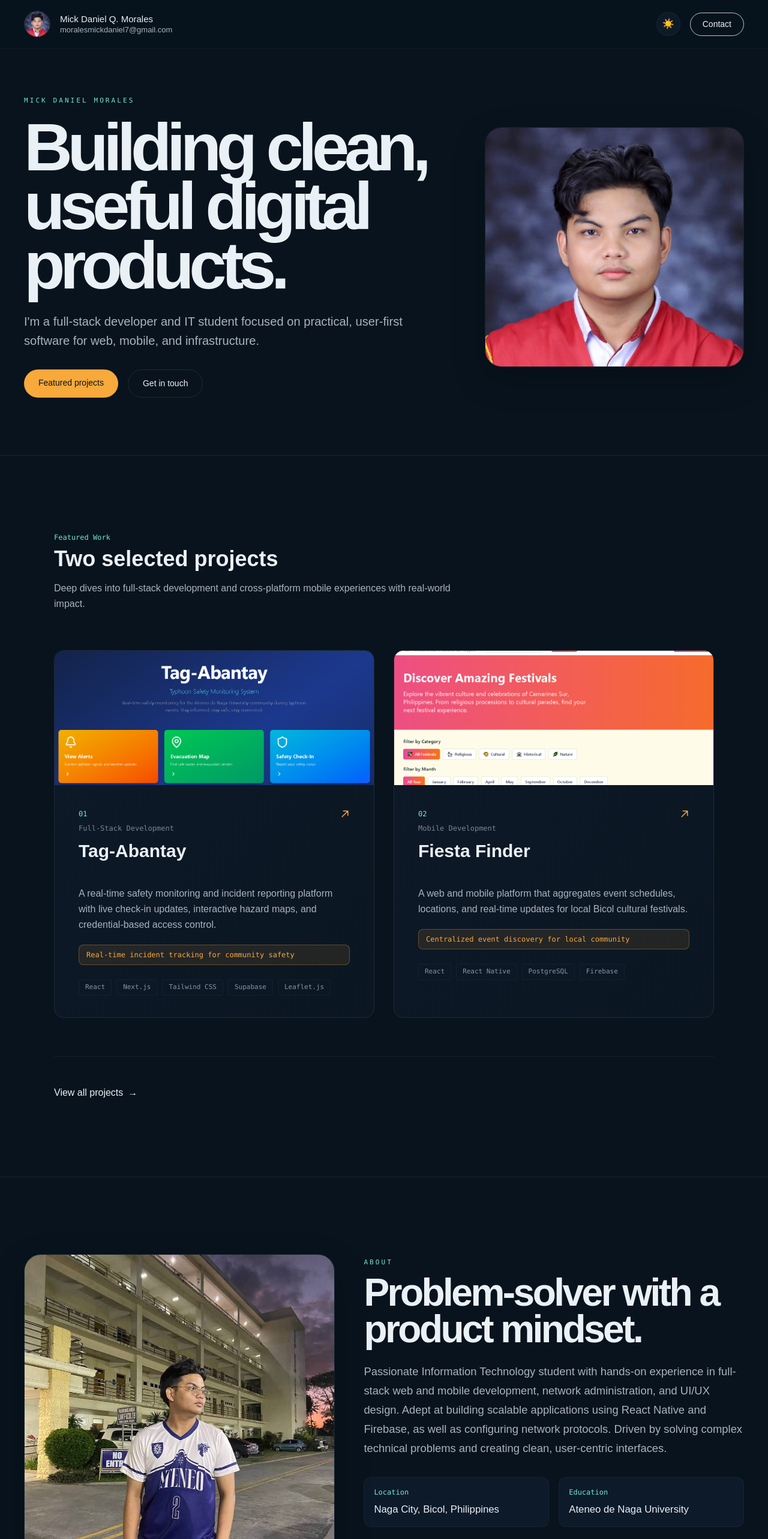
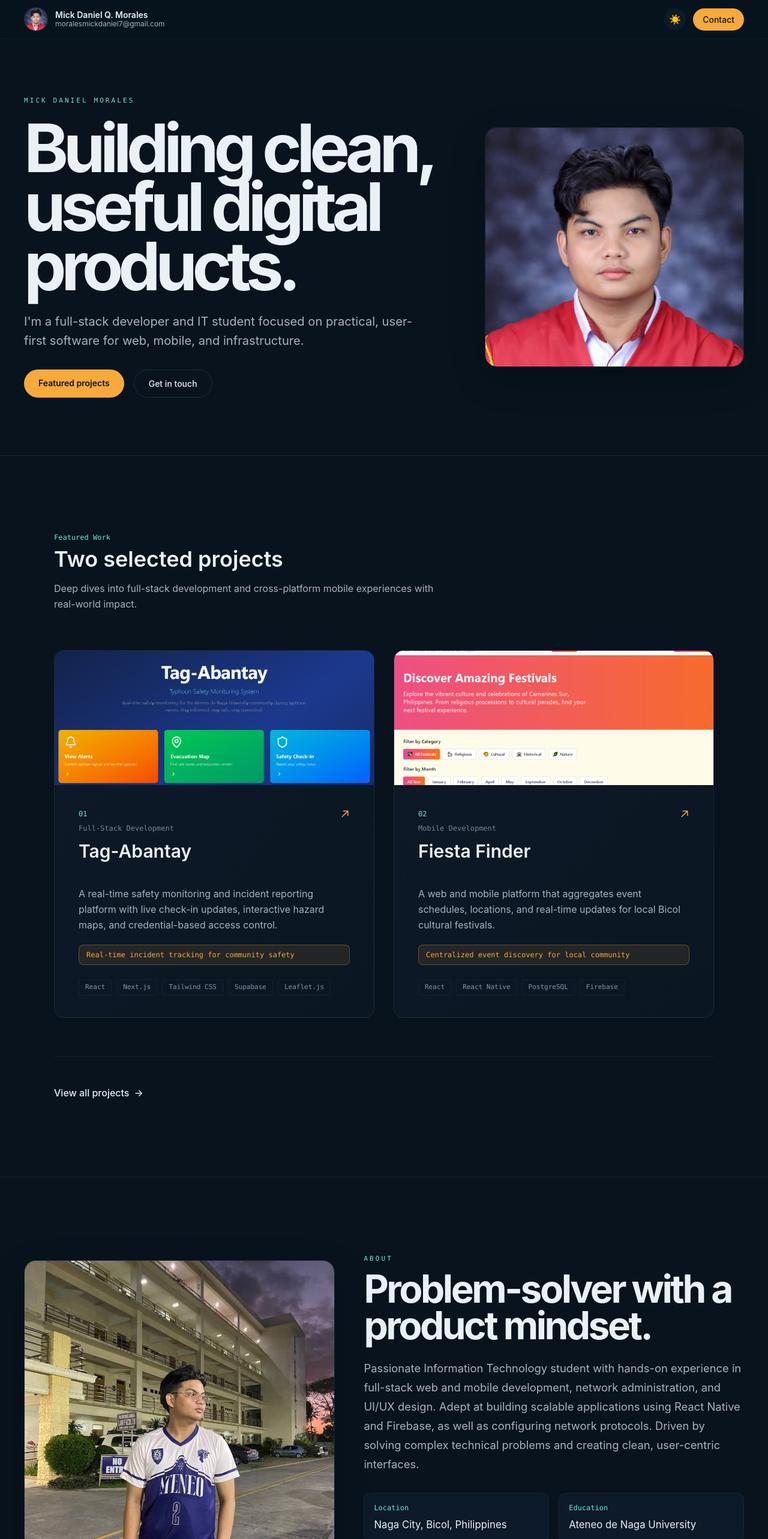
Before and after one commit to mdmorales-byte/dnlmrlss, a Next.js app: page / in a window 1280 px wide. Shown: the top 2566 px of the page at 60% size. Built offline with nearby package versions, Linux system fonts and the light colour scheme.

Commit message:
Modernize light mode design with Facebook-inspired aesthetic

```diff
--- a/app/globals.css
+++ b/app/globals.css
@@ -12,9 +12,9 @@ html {
 
 body {
   margin: 0;
-  background: #ffffff;
-  color: #1a1a1a;
-  font-family: Arial, Helvetica, sans-serif;
+  background: #f0f2f5;
+  color: #050505;
+  font-family: -apple-system, BlinkMacSystemFont, 'Segoe UI', Roboto, Oxygen, Ubuntu, Cantarell, sans-serif;
 }
 
 html.dark body {
--- a/components/About.jsx
+++ b/components/About.jsx
@@ -3,10 +3,10 @@ import { profile } from '@/lib/data';
 
 export default function About() {
   return (
-    <section id="about" className="border-t border-gray-300/70 dark:border-line/70 py-24 md:py-32">
+    <section id="about" className="border-t border-line-light/70 dark:border-line/70 py-24 md:py-32">
       <div className="mx-auto max-w-[1280px] px-6 md:px-10">
         <div className="grid gap-12 md:grid-cols-[0.9fr_1.1fr] md:items-center">
-          <div className="relative h-[540px] overflow-hidden rounded-[28px] border border-gray-300/60 dark:border-line/60 bg-gray-100/60 dark:bg-panel/60 shadow-[0_20px_60px_rgba(0,0,0,0.1)] dark:shadow-[0_20px_60px_rgba(0,0,0,0.2)]">
+          <div className="relative h-[540px] overflow-hidden rounded-[20px] border border-line-light/60 dark:border-line/60 bg-white dark:bg-panel/60 shadow-card-light dark:shadow-[0_20px_60px_rgba(0,0,0,0.2)]">
             <Image
               src="/images/Fashion.jpg"
               alt="Mick Daniel Morales"
@@ -18,26 +18,26 @@ export default function About() {
 
           <div className="flex flex-col justify-center">
             <p className="mb-3 font-mono text-[11px] uppercase tracking-[0.28em] text-signal2">About</p>
-            <h2 className="max-w-[620px] text-4xl font-semibold tracking-[-0.055em] text-gray-900 dark:text-paper md:text-[4rem] md:leading-[0.95]">
+            <h2 className="max-w-[620px] text-4xl font-bold tracking-[-0.055em] text-paper-light dark:text-paper md:text-[4rem] md:leading-[0.95]">
               Problem-solver with a product mindset.
             </h2>
-            <p className="mt-6 max-w-[660px] text-[1.03rem] leading-8 text-gray-600 dark:text-fog md:text-[1.15rem]">
+            <p className="mt-6 max-w-[660px] text-[1.03rem] leading-8 text-fog-light dark:text-fog md:text-[1.15rem]">
               {profile.bio}
             </p>
 
             <div className="mt-8 grid gap-4 sm:grid-cols-2">
-              <div className="rounded-xl border border-gray-300/60 dark:border-line/60 bg-gray-100 dark:bg-[#0d1a29] p-4">
+              <div className="rounded-xl border border-line-light/60 dark:border-line/60 bg-white dark:bg-[#0d1a29] p-4 shadow-card-light dark:shadow-none">
                 <p className="font-mono text-xs text-signal2">Location</p>
-                <p className="mt-2 text-[1.05rem] text-gray-900 dark:text-paper">{profile.location}</p>
+                <p className="mt-2 text-[1.05rem] text-paper-light dark:text-paper">{profile.location}</p>
               </div>
-              <div className="rounded-xl border border-gray-300/60 dark:border-line/60 bg-gray-100 dark:bg-[#0d1a29] p-4">
+              <div className="rounded-xl border border-line-light/60 dark:border-line/60 bg-white dark:bg-[#0d1a29] p-4 shadow-card-light dark:shadow-none">
                 <p className="font-mono text-xs text-signal2">Education</p>
-                <p className="mt-2 text-[1.05rem] text-gray-900 dark:text-paper">{profile.school}</p>
+                <p className="mt-2 text-[1.05rem] text-paper-light dark:text-paper">{profile.school}</p>
               </div>
             </div>
 
             <div className="mt-8">
-              <a href="#contact" className="inline-flex rounded-full bg-signal px-6 py-3 text-[15px] font-medium text-gray-900 dark:text-ink transition hover:bg-signal/90">
+              <a href="#contact" className="inline-flex rounded-full bg-signal px-6 py-3 text-[15px] font-semibold text-ink transition hover:bg-signal/90">
                 Start a project
               </a>
             </div>
--- a/components/Footer.jsx
+++ b/components/Footer.jsx
@@ -2,18 +2,18 @@ import { profile } from '@/lib/data';
 
 export default function Footer() {
   return (
-    <footer className="border-t border-gray-300/70 dark:border-line/70 py-10">
+    <footer className="border-t border-line-light/70 dark:border-line/70 py-10">
       <div className="mx-auto flex max-w-content flex-col gap-4 px-6 md:flex-row md:items-center md:justify-between md:px-10">
         <div>
-          <p className="text-sm text-gray-900 dark:text-paper">© 2026 {profile.name}</p>
+          <p className="text-sm text-paper-light dark:text-paper">© 2026 {profile.name}</p>
         </div>
 
-        <div className="flex flex-wrap items-center gap-4 text-sm text-gray-600 dark:text-fog">
-          <a href="#top" className="transition-colors hover:text-gray-900 dark:hover:text-paper">Top</a>
-          <a href="#about" className="transition-colors hover:text-gray-900 dark:hover:text-paper">About</a>
-          <a href="#capabilities" className="transition-colors hover:text-gray-900 dark:hover:text-paper">Capabilities</a>
-          <a href="#work" className="transition-colors hover:text-gray-900 dark:hover:text-paper">Projects</a>
-          <a href="#contact" className="transition-colors hover:text-gray-900 dark:hover:text-paper">Contact</a>
+        <div className="flex flex-wrap items-center gap-4 text-sm text-fog-light dark:text-fog">
+          <a href="#top" className="transition-colors hover:text-paper-light dark:hover:text-paper">Top</a>
+          <a href="#about" className="transition-colors hover:text-paper-light dark:hover:text-paper">About</a>
+          <a href="#capabilities" className="transition-colors hover:text-paper-light dark:hover:text-paper">Capabilities</a>
+          <a href="#work" className="transition-colors hover:text-paper-light dark:hover:text-paper">Projects</a>
+          <a href="#contact" className="transition-colors hover:text-paper-light dark:hover:text-paper">Contact</a>
         </div>
       </div>
     </footer>
--- a/components/Hero.jsx
+++ b/components/Hero.jsx
@@ -9,27 +9,27 @@ export default function Hero() {
           <p className="mb-5 font-mono text-[11px] uppercase tracking-[0.28em] text-signal2">
             {profile.name}
           </p>
-          <h1 className="max-w-[720px] text-[4.2rem] font-semibold leading-[0.88] tracking-[-0.075em] text-gray-900 dark:text-paper md:text-[7rem]">
+          <h1 className="max-w-[720px] text-[4.2rem] font-bold leading-[0.88] tracking-[-0.075em] text-paper-light dark:text-paper md:text-[7rem]">
             Building clean,
             <br />
             useful digital
             <br />
             products.
           </h1>
-          <p className="mt-7 max-w-[660px] text-[1.05rem] leading-8 text-gray-600 dark:text-fog md:text-[1.26rem]">
+          <p className="mt-7 max-w-[660px] text-[1.05rem] leading-8 text-fog-light dark:text-fog md:text-[1.26rem]">
             I&apos;m a full-stack developer and IT student focused on practical, user-first software for web, mobile, and infrastructure.
           </p>
           <div className="mt-8 flex flex-wrap gap-4">
-            <a href="#featured" className="rounded-full bg-signal px-6 py-3 text-[14px] font-medium text-gray-900 dark:text-ink transition hover:bg-signal/90">
+            <a href="#featured" className="rounded-full bg-signal px-6 py-3 text-[14px] font-semibold text-ink transition hover:bg-signal/90">
               Featured projects
             </a>
-            <a href="#contact" className="rounded-full border border-gray-300 dark:border-line px-6 py-3 text-[14px] font-medium text-gray-900 dark:text-paper transition hover:border-signal hover:text-signal">
+            <a href="#contact" className="rounded-full border border-line-light dark:border-line px-6 py-3 text-[14px] font-medium text-paper-light dark:text-paper transition hover:border-signal hover:text-signal">
               Get in touch
             </a>
           </div>
         </div>
 
-        <div className="relative h-[400px] overflow-hidden rounded-[28px] border border-gray-300/60 dark:border-line/60 bg-gray-100/60 dark:bg-panel/60 shadow-[0_20px_60px_rgba(0,0,0,0.1)] dark:shadow-[0_20px_60px_rgba(0,0,0,0.2)] fade-up">
+        <div className="relative h-[400px] overflow-hidden rounded-[20px] border border-line-light/60 dark:border-line/60 bg-white dark:bg-panel/60 shadow-card-light dark:shadow-[0_20px_60px_rgba(0,0,0,0.2)] fade-up">
           <Image
             src="/images/Formal.jpg"
             alt="Mick Daniel Morales"
--- a/components/Nav.jsx
+++ b/components/Nav.jsx
@@ -21,36 +21,36 @@ export default function Nav() {
   };
 
   return (
-    <header className="fixed inset-x-0 top-0 z-50 border-b border-line/40 bg-white/95 dark:bg-[#08131d]/95 backdrop-blur-sm">
-      <nav className="mx-auto flex h-20 max-w-[1280px] items-center justify-between px-6 md:px-10">
-        <a href="#top" className="group flex items-center gap-4 transition-opacity hover:opacity-80">
-          <div className="relative h-11 w-11 overflow-hidden rounded-full border border-gray-300/50 bg-gray-200 dark:border-line/50 dark:bg-[#1d2d3c]">
+    <header className="fixed inset-x-0 top-0 z-50 border-b border-line/40 bg-white dark:bg-[#08131d]/95 backdrop-blur-sm shadow-card-light dark:shadow-none">
+      <nav className="mx-auto flex h-16 max-w-[1280px] items-center justify-between px-4 md:px-10">
+        <a href="#top" className="group flex items-center gap-3 transition-opacity hover:opacity-80">
+          <div className="relative h-10 w-10 overflow-hidden rounded-full border border-line/40 bg-surface-light dark:border-line/50 dark:bg-[#1d2d3c]">
             <Image
               src="/images/Formal.jpg"
               alt="Mick Daniel Morales"
               fill
-              sizes="44px"
+              sizes="40px"
               className="object-cover object-top"
             />
           </div>
           <div className="flex flex-col leading-none">
-            <p className="text-[15px] font-medium text-gray-900 dark:text-paper transition-colors group-hover:text-signal">
+            <p className="text-[14px] font-semibold text-paper-light dark:text-paper transition-colors group-hover:text-signal">
               Mick Daniel Q. Morales
             </p>
-            <p className="mt-1 text-[13px] text-gray-600 dark:text-fog">{profile.email}</p>
+            <p className="mt-0.5 text-[12px] text-fog-light dark:text-fog">{profile.email}</p>
           </div>
         </a>
 
-        <div className="flex items-center gap-4">
+        <div className="flex items-center gap-3">
           <button
             onClick={toggleTheme}
-            className="flex h-10 w-10 items-center justify-center rounded-full border border-gray-300/60 bg-gray-100 dark:border-line/60 dark:bg-[#0d1b29] text-base text-gray-600 dark:text-fog transition-colors hover:text-gray-900 dark:hover:text-paper"
+            className="flex h-9 w-9 items-center justify-center rounded-full bg-surface-light dark:bg-[#0d1b29] text-base text-fog-light dark:text-fog transition-colors hover:bg-gray-200 dark:hover:text-paper"
           >
             {isDark ? '☀️' : '🌙'}
           </button>
           <a
             href="#contact"
-            className="rounded-full border border-gray-800/80 px-5 py-2 text-[14px] font-medium text-gray-900 dark:border-paper/80 dark:text-paper transition-all hover:bg-gray-200 hover:text-gray-900 dark:hover:bg-paper dark:hover:text-ink"
+            className="rounded-full bg-signal px-4 py-2 text-[14px] font-medium text-ink transition hover:bg-signal/90"
           >
             Contact
           </a>
--- a/tailwind.config.js
+++ b/tailwind.config.js
@@ -7,15 +7,15 @@ module.exports = {
       colors: {
         ink: {
           DEFAULT: '#08131d',
-          light: '#f5f5f5',
+          light: '#050505',
         },
         paper: {
           DEFAULT: '#eaf1f6',
-          light: '#1a1a1a',
+          light: '#050505',
         },
         fog: {
           DEFAULT: '#a8b3bf',
-          light: '#666666',
+          light: '#65676b',
         },
         signal: '#f7a93b',
         signal2: '#6ee7d3',
@@ -25,14 +25,20 @@ module.exports = {
         },
         line: {
           DEFAULT: '#1e2a38',
-          light: '#e0e0e0',
+          light: '#ced0d4',
         },
+        surface: {
+          light: '#f0f2f5',
+        },
+        'paper-light': '#050505',
+        'fog-light': '#65676b',
       },
       maxWidth: {
         content: '1180px',
       },
       boxShadow: {
         soft: '0 8px 30px rgba(0,0,0,0.18)',
+        'card-light': '0 1px 2px rgba(0, 0, 0, 0.1)',
       },
     },
   },
```
Also changed, not shown: components/Contact.jsx (+7 -7 lines).
